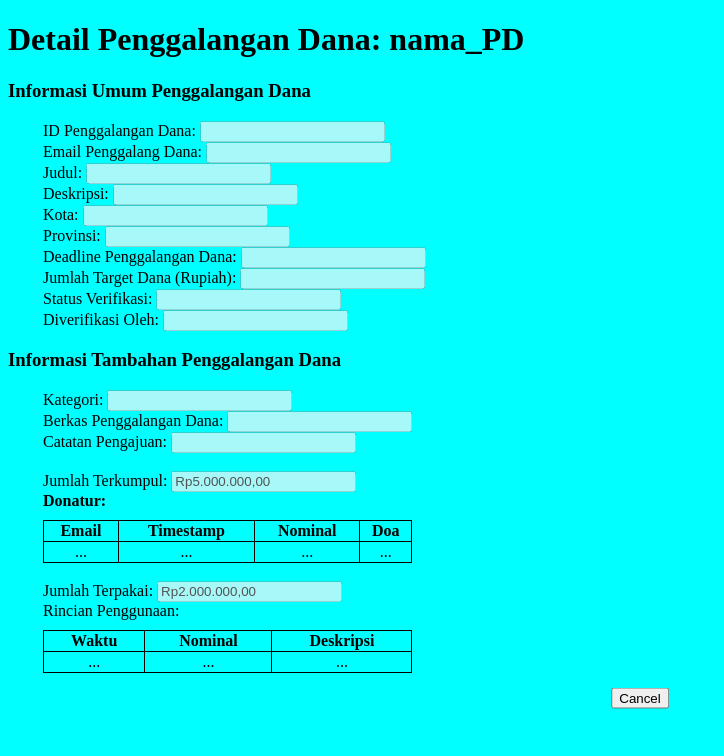
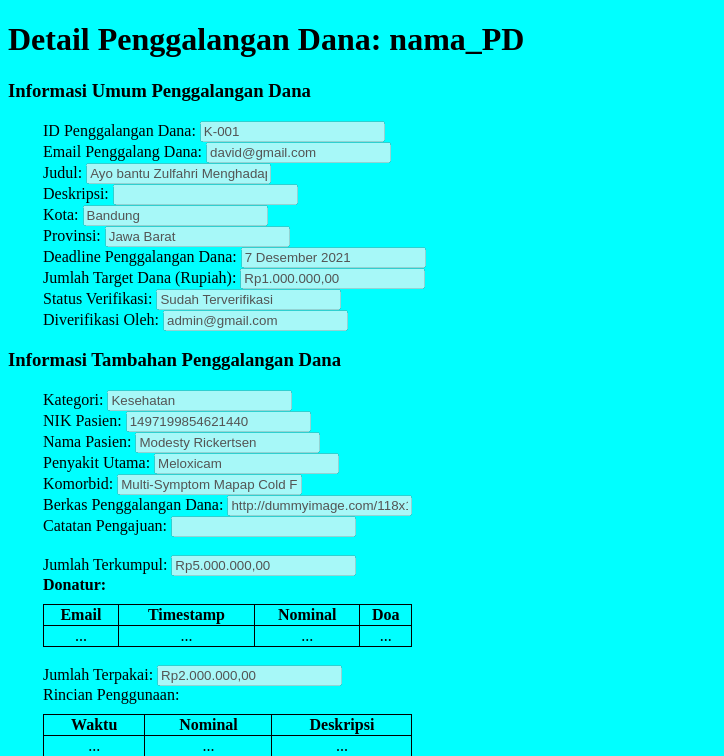
Before and after one commit to ogiorgil/sidona, a Django app: page /t3/detail-penggalangan/ in a window 1280 px wide. Shown: the top 756 px of the page, without its empty margins (0-724 px from the left). Before the commit the page ends 709 px from the top, so only its background shows below. Run offline with Django 3.2, Linux system fonts and the light colour scheme.

Commit message:
update dummy data

```diff
--- a/trigger_3/templates/admin_pov_daftar_penggalangan.html
+++ b/trigger_3/templates/admin_pov_daftar_penggalangan.html
@@ -45,8 +45,8 @@
 			<td>Bangun masjid untuk Desa Maju</td>
 			<td>Jakarta</td>
 			<td>DKI Jakarta</td>
+			<td>10 Desember 2021</td>
 			<td></td>
-			<td>10 Desember 2021</td>
 			<td>Rp10.000.000,00</td>
 			<td>Rumah Ibadah</td>
 			<td>Belum Terverifikasi</td>
--- a/trigger_3/templates/form_create_kategori_penggalangan.html
+++ b/trigger_3/templates/form_create_kategori_penggalangan.html
@@ -12,11 +12,11 @@
 <body>
 	<div style="display: table;">
 		<div class="div-row">
-			<h1>Form Kategori Penggalangan Dana</h1>
+			<h1>Form Create Kategori Penggalangan Dana</h1>
 		</div>
 		<div class="div-row">
 			<label for="id_kategori">Id Kategori: </label>
-			<input id="form_id_kategori" value="generate otomatis" disabled />
+			<input id="form_id_kategori" value="5" disabled />
 		</div>
 		<div class="div-row">
 			<label for="kategori">Kategori: </label>
--- a/trigger_3/templates/form_update_kategori_penggalangan.html
+++ b/trigger_3/templates/form_update_kategori_penggalangan.html
@@ -12,11 +12,11 @@
 <body>
 	<div style="display: table;">
 		<div class="div-row">
-			<h1>Form Kategori Penggalangan Dana</h1>
+			<h1>Form Update Kategori Penggalangan Dana</h1>
 		</div>
 		<div class="div-row">
 			<label for="id_kategori">Id Kategori: </label>
-			<input id="form_id_kategori" value="generate otomatis" disabled />
+			<input id="form_id_kategori" value="2" disabled />
 		</div>
 		<div class="div-row">
 			<label for="kategori">Kategori: </label>
--- a/trigger_3/templates/pengguna_pov_detail_penggalangan.html
+++ b/trigger_3/templates/pengguna_pov_detail_penggalangan.html
@@ -15,15 +15,16 @@
 	<div style="padding-left: 35px; display: table;">
 		<div class="div-row">
 			<label for="id_penggalangan">ID Penggalangan Dana: </label>
-			<input id="form_id_penggalangan" type="text" disabled>
+			<input id="form_id_penggalangan" value="K-001" type="text" disabled>
 		</div>
 		<div class="div-row">
 			<label for="email_penggalang">Email Penggalang Dana: </label>
-			<input id="form_email_penggalang" type="text" disabled>
+			<input id="form_email_penggalang" value="david@gmail.com" type="text" disabled>
 		</div>
 		<div class="div-row">
 			<label for="judul">Judul: </label>
-			<input id="form_judul" type="text" disabled />
+			<input id="form_judul" value="Ayo bantu Zulfahri Menghadapi penyakit Demam Berdarahnya!" type="text"
+				disabled />
 		</div>
 		<div class="div-row">
 			<label for="deskripsi">Deskripsi: </label>
@@ -31,27 +32,27 @@
 		</div>
 		<div class="div-row">
 			<label for="kota">Kota: </label>
-			<input id="form_kota" type="text" disabled />
+			<input id="form_kota" value="Bandung" type="text" disabled />
 		</div>
 		<div class="div-row">
 			<label for="provinsi">Provinsi: </label>
-			<input id="form_provinsi" type="text" disabled />
+			<input id="form_provinsi" value="Jawa Barat" type="text" disabled />
 		</div>
 		<div class="div-row">
 			<label for="deadline_penggalangan">Deadline Penggalangan Dana: </label>
-			<input id="form_deadline_penggalangan" type="text" disabled />
+			<input id="form_deadline_penggalangan" value="7 Desember 2021" type="text" disabled />
 		</div>
 		<div class="div-row">
 			<label for="jumlah_target_dana">Jumlah Target Dana (Rupiah): </label>
-			<input id="form_jumlah_target_dana" type="text" disabled />
+			<input id="form_jumlah_target_dana" value="Rp1.000.000,00" type="text" disabled />
 		</div>
 		<div class="div-row">
 			<label for="status_verifikasi">Status Verifikasi: </label>
-			<input id="form_status_verifikasi" type="text" disabled>
+			<input id="form_status_verifikasi" value="Sudah Terverifikasi" type="text" disabled>
 		</div>
 		<div class="div-row">
 			<label for="diverifikasi_oleh">Diverifikasi Oleh: </label>
-			<input id="form_diverifikasi_oleh" type="text" disabled>
+			<input id="form_diverifikasi_oleh" value="admin@gmail.com" type="text" disabled>
 		</div>
 	</div>
 
@@ -59,27 +60,27 @@
 	<div style="padding-left: 35px; display: table;">
 		<div class="div-row">
 			<label for="kategori">Kategori: </label>
-			<input id="form_kategori" type="text" disabled>
+			<input id="form_kategori" value="{{ kategori }}" type="text" disabled>
 		</div>
-		{% if kesehatan %}
+		{% if kategori == 'Kesehatan' %}
 		<div class="div-row">
 			<label for="nik_pasien">NIK Pasien: </label>
-			<input id="form_nik_pasien" type="text" disabled />
+			<input id="form_nik_pasien" value="1497199854621440" type="text" disabled />
 		</div>
 		<div class="div-row">
 			<label for="nama_pasien">Nama Pasien: </label>
-			<input id="form_nama_pasien" type="text" disabled />
+			<input id="form_nama_pasien" value="Modesty Rickertsen" type="text" disabled />
 		</div>
 		<div class="div-row">
 			<label for="penyakit_utama">Penyakit Utama: </label>
-			<input id="form_penyakit_utama" type="text" disabled />
+			<input id="form_penyakit_utama" value="Meloxicam" type="text" disabled />
 		</div>
 		<div class="div-row">
 			<label for="komorbid">Komorbid: </label>
-			<input id="form_komorbid" type="text" disabled />
+			<input id="form_komorbid" value="Multi-Symptom Mapap Cold Formula" type="text" disabled />
 		</div>
 		{% endif %}
-		{% if rumah_ibadah %}
+		{% if kategori == 'Rumah Ibadah' %}
 		<div class="div-row">
 			<label for="nomor_sertifikat_rumah_ibadah">Nomor Sertifikat Rumah Ibadah: </label>
 			<input id="form_nomor_sertifikat_rumah_ibadah" type="text" disabled />
@@ -91,7 +92,8 @@
 		{% endif %}
 		<div class="div-row">
 			<label for="berkas_penggalangan">Berkas Penggalangan Dana: </label>
-			<input id="form_berkas_penggalangan" type="text" disabled />
+			<input id="form_berkas_penggalangan" value="http://dummyimage.com/118x100.png/cc0000/ffffff" type="text"
+				disabled />
 		</div>
 
 		<div class="div-row">
--- a/trigger_3/views.py
+++ b/trigger_3/views.py
@@ -12,7 +12,8 @@ def daftar_penggalangan_admin_pov(request):
 
 
 def form_update_penggalangan(request):
-    return render(request, "form_update_penggalangan.html")
+    response = {"kategori": "Rumah Ibadah"}
+    return render(request, "form_update_penggalangan.html", response)
 
 
 def form_verifikasi_penggalangan(request):
@@ -20,7 +21,8 @@ def form_verifikasi_penggalangan(request):
 
 
 def detail_penggalangan_pengguna_pov(request):
-    return render(request, "pengguna_pov_detail_penggalangan.html")
+    response = {"kategori": "Kesehatan"}
+    return render(request, "pengguna_pov_detail_penggalangan.html", response)
 
 
 def form_create_kategori(request):
```
Also changed, not shown: trigger_3/templates/form_update_penggalangan.html (+6 -6 lines).
